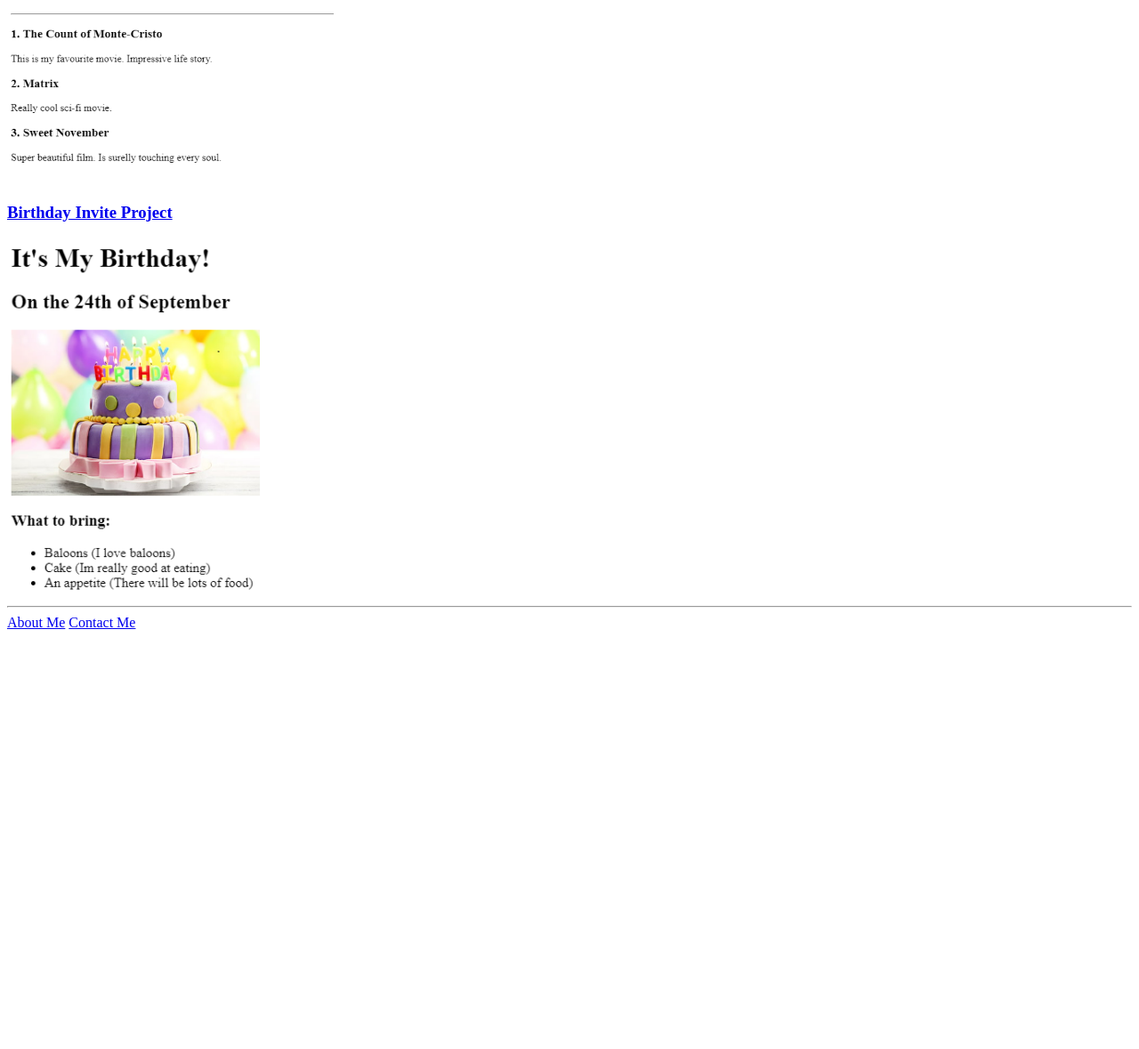
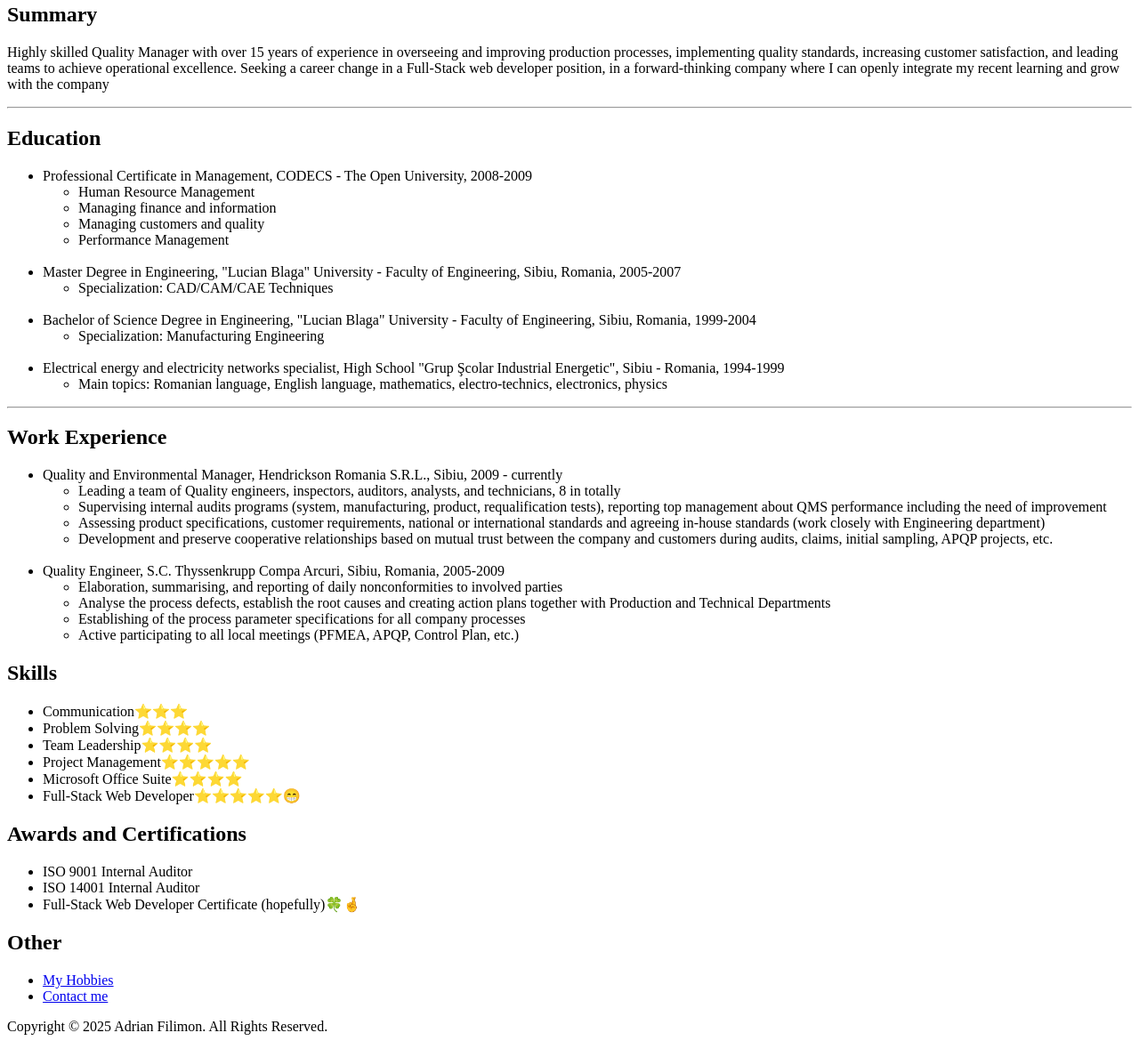
Before and after one commit to filly80/html-portfolio, a plain HTML site: page index.html in a window 1280 px wide. Shown: the part 251-1430 px from the top of the page at 89% size. Before the commit the page ends 968 px from the top, so only its background shows below. Drawn offline with Linux system fonts and the light colour scheme.

Commit message:
Add files via upload

```diff
--- a/index.html
+++ b/index.html
@@ -1,45 +1,86 @@
-
 <!DOCTYPE html>
 <html lang="en">
 <head>
     <meta charset="UTF-8">
-    <title>Filly's Portfolio</title>
+    <title>My Resume</title>
 </head>
 <body>
-    <h1>Filly's Portfolio</h1>
-    <h2>I'm a beginner Web Developer</h2>
+    <h1>Adrian-Damaschin FILIMON</h1>
+    <img src="Filly picture.png" alt="Filly picture" height="150" />
+    <h2>Summary</h2>
+    <p>Highly skilled Quality Manager with over 15 years of experience in overseeing and improving production processes, implementing quality standards, increasing customer satisfaction, and leading teams to achieve operational excellence. Seeking a career change in a Full-Stack web developer position, in a forward-thinking company where I can openly integrate my recent learning and grow with the company</p>
     <hr />
-    <h3><a href="./public/movie-ranking.html">Movie Ranking Project</a></h3>
-    <img src="./assets/images/Filly movie ranking.png" alt="Movie Ranking Project", height="250">
+    <h2>Education</h2>
+    <ul>
+        <li>Professional Certificate in Management, CODECS - The Open University, 2008-2009</li>
+    <ul>
+        <li>Human Resource Management</li>
+        <li>Managing finance and information </li>
+        <li>Managing customers and quality</li>
+        <li>Performance Management</li>
+    </ul>
     <br />
+        <li>Master Degree in Engineering, "Lucian Blaga" University - Faculty of Engineering, Sibiu, Romania, 2005-2007</li>
+    <ul>
+        <li>Specialization: CAD/CAM/CAE Techniques</li>
+    </ul>
     <br />
-    <h3><a href="./assets/images/Filly birthday_invitation.png">Birthday Invite Project</a></h3>
-    <img src="./assets/images/Filly birthday_invitation.png" alt="Movie Ranking Project", height="400">
+        <li>Bachelor of Science Degree in Engineering, "Lucian Blaga" University - Faculty of Engineering, Sibiu, Romania, 1999-2004</li>
+    <ul>
+        <li>Specialization: Manufacturing Engineering</li>
+    </ul>
+    <br />
+        <li>Electrical energy and electricity networks specialist, High School "Grup Şcolar Industrial Energetic", Sibiu - Romania, 1994-1999</li>
+    <ul>
+        <li>Main topics: Romanian language, English language, mathematics,  electro-technics, electronics, physics</li>
+    </ul>
+    </ul>
     <hr />
-    <a href='./public/about.html'>About Me</a>     <a href="./public/contact.html">Contact Me</a>
+    <h2>Work Experience</h2>
+    <ul>
+        <li>Quality and Environmental Manager, Hendrickson Romania S.R.L., Sibiu, 2009 - currently</li>
+    <ul>
+        <li>Leading a team of Quality engineers, inspectors, auditors, analysts, and technicians, 8 in totally</li>
+        <li>Supervising internal audits programs (system, manufacturing, product, requalification tests),
+                reporting top management about QMS performance including the need of improvement</li>
+        <li>Assessing product specifications, customer requirements, national or international standards and
+                agreeing in-house standards (work closely with Engineering department)</li>
+        <li>Development and preserve cooperative relationships based on mutual trust between the company
+                and customers during audits, claims, initial sampling, APQP projects, etc.</li>
+    </ul>
+    <br />
+        <li>Quality Engineer, S.C. Thyssenkrupp Compa Arcuri, Sibiu, Romania, 2005-2009</li>
+    <ul>
+        <li>Elaboration, summarising, and reporting of daily nonconformities to involved parties</li>
+        <li>Analyse the process defects, establish the root causes and creating action plans together with Production and Technical Departments</li>
+        <li>Establishing of the process parameter specifications for all company processes</li>
+        <li>Active participating to all local meetings (PFMEA, APQP, Control Plan, etc.)</li>
+    </ul>
+    </ul>
+    <ul>
+        </ul>
+    <h2>Skills</h2>
+    <ul>
+        <li>Communication⭐⭐⭐</li>
+        <li>Problem Solving⭐⭐⭐⭐</li>
+        <li>Team Leadership⭐⭐⭐⭐</li>
+        <li>Project Management⭐⭐⭐⭐⭐</li>
+        <li>Microsoft Office Suite⭐⭐⭐⭐</li>
+        <li>Full-Stack Web Developer⭐⭐⭐⭐⭐😁</li>
+    </ul>
+    <h2>Awards and Certifications</h2>
+    <ul>
+        <li>ISO 9001 Internal Auditor</li>
+        <li>ISO 14001 Internal Auditor</li>
+        <li>Full-Stack Web Developer Certificate (hopefully)🍀🤞</li>
+    </ul>
+    </ul>
+    <h2>Other</h2>
+    <ul>
+        <li><a href="./hobbies.html">My Hobbies</a></li>
+        <li><a href="./contact me.html">Contact me</a></li>
+    </ul>
+<footer>
+    <p>Copyright © 2025 Adrian Filimon. All Rights Reserved.</p>
 </body>
 </html>
-
-
-
-
-
-
-
-
-
-<!-- TODO 1: Create the HTML Boilerplate -->
-
-<!-- TODO 2: Add Your previous projects' HTML into the public folder -->
-
-<!-- TODO 3: Take screenshots of your project previews and add the images to the images folder -->
-
-<!-- TODO 4: Add titles/subtitles etc. -->
-
-<!-- TODO 5: Add a link to the project pages -->
-
-<!-- TODO 6: Add images to show the project previews
-HINT for TODO 6: You can use the height attribute set to 200 to make the image smaller:
-https://developer.mozilla.org/en-US/docs/Web/HTML/Element/img#attr-height -->
-
-<!-- TODO 7: Add the Contact Me and About Me page links -->
```
Also changed, not shown: contact me.html (added, +10 -0 lines), hobbies.html (added, +8 -0 lines), Filly picture.png (added).
